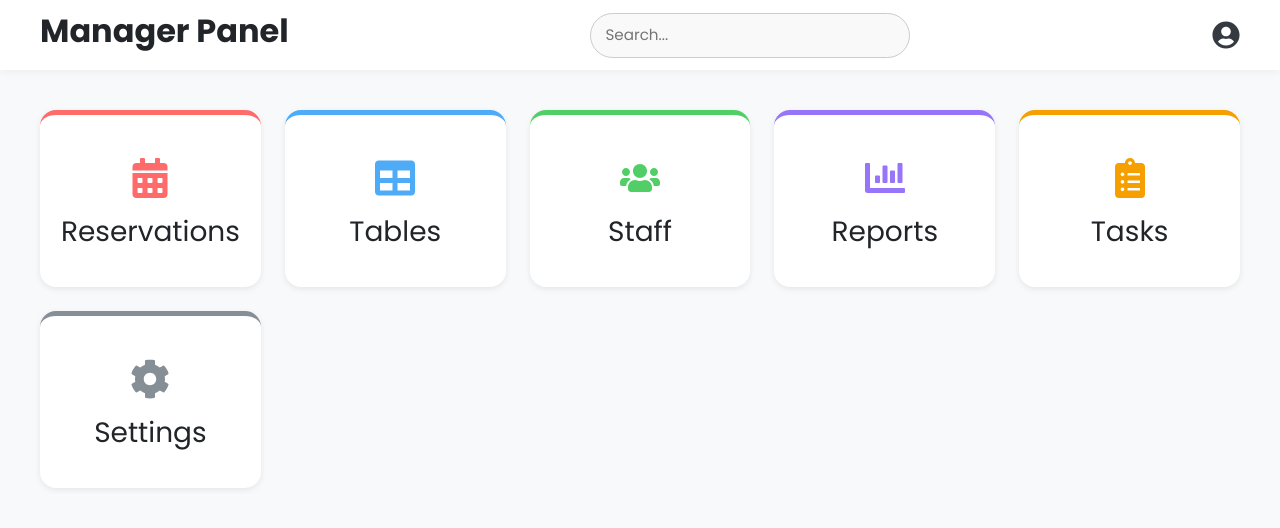
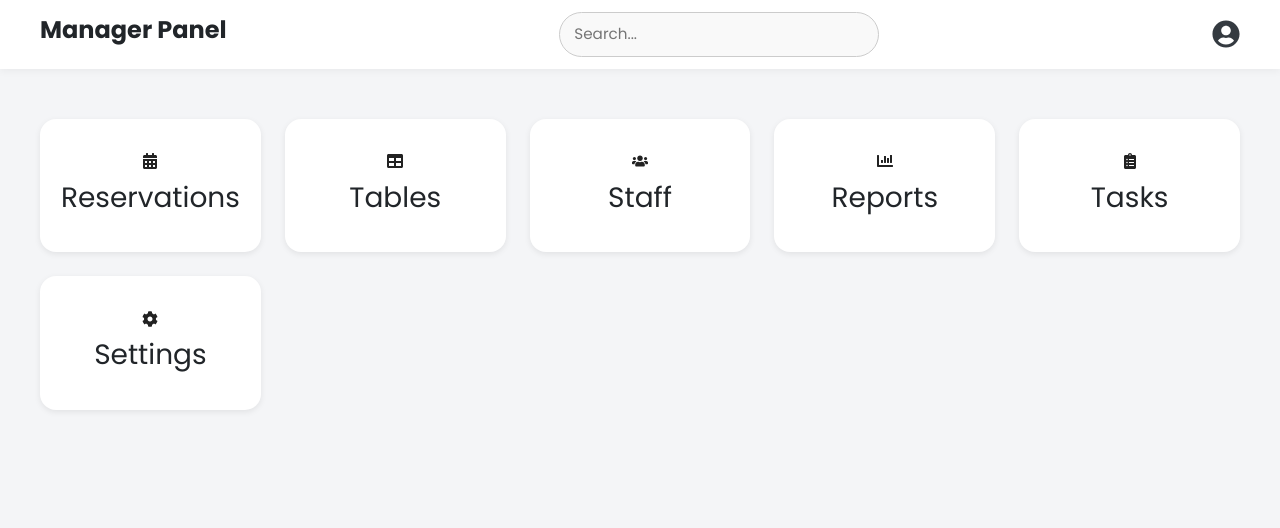
Before and after one commit to Patel-Pratham-3492/Error_404, a React (Vite) app: page /manager in a window 1280 px wide. Shown: the top 528 px of the page. Built offline with nearby package versions, Linux system fonts and the light colour scheme.

Commit message:
manager dashboard manage

```diff
--- a/src/App.jsx
+++ b/src/App.jsx
@@ -10,6 +10,7 @@ import Customerdash from './assets/components/customer/customerdash';
 import LandingPage from "./assets/components/landingPage/landingPage";
 import Login from "./assets/components/loginPage/Login";
 import Signup from "./assets/components/signupPage/signup";
+import Waiter from './assets/components/waiter/waiter';
 // import SignupManager from "./assets/components/signupPage/signup-manager";
 // import SignupStaff from "./assets/components/signupPage/signup-staff";
 
@@ -23,6 +24,8 @@ function App() {
         <Route path="/host" element={<Host />} />
         <Route path="/manager" element={<Manager />} />
         <Route path="/customerdash" element={<Customerdash />} />
+        <Route path="/waiter" element={<Waiter />} />
+
       </Routes>
     </Router>
   );
--- a/src/assets/components/Manager/Dashboard.jsx
+++ /dev/null
@@ -1,32 +0,0 @@
-import React from "react";
-import { FaChartBar, FaUsers, FaCalendarAlt, FaTable, FaClipboardList, FaCog } from "react-icons/fa";
-
-function Dashboard() {
-  const gridItems = [
-    { title: "Reservations", icon: <FaCalendarAlt />, color: "#ff6b6b" },
-    { title: "Tables", icon: <FaTable />, color: "#4dabf7" },
-    { title: "Staff", icon: <FaUsers />, color: "#51cf66" },
-    { title: "Reports", icon: <FaChartBar />, color: "#9775fa" },
-    { title: "Tasks", icon: <FaClipboardList />, color: "#f59f00" },
-    { title: "Settings", icon: <FaCog />, color: "#868e96" },
-  ];
-
-  return (
-    <section className="dashboard-grid">
-      {gridItems.map((item, index) => (
-        <div
-          key={index}
-          className="grid-card"
-          style={{ borderTop: `5px solid ${item.color}` }}
-        >
-          <div className="grid-icon" style={{ color: item.color }}>
-            {item.icon}
-          </div>
-          <h3>{item.title}</h3>
-        </div>
-      ))}
-    </section>
-  );
-}
-
-export default Dashboard;
--- a/src/assets/components/Manager/Navbar.jsx
+++ /dev/null
@@ -1,32 +0,0 @@
-import { nav } from "framer-motion/client";
-import React, {useState} from "react";
-import { FaUserCircle, FaCog, FaSignOutAlt } from "react-icons/fa";
-
-function Navbar(){
-    const [dropdownOpen, setDropdownOpen] = useState(false);
-
-    return(
-          <nav className="manager-navbar">
-      <div className="navbar-left">
-        <h2 className="manager-logo">Manager Panel</h2>
-      </div>
-
-      <div className="navbar-center">
-        <input type="text" placeholder="Search..." className="manager-search"/>
-      </div>
-
-      <div className="navbar-right">
-        <div className="profile-container"onClick={() => setDropdownOpen(!dropdownOpen)}>
-          <FaUserCircle className="profile-icon" />
-          {dropdownOpen && (
-            <div className="dropdown-menu">
-              <p><FaCog /> Settings</p>
-              <p><FaSignOutAlt /> Logout</p>
-            </div>
-          )}
-        </div>
-      </div>
-    </nav>
-    );
-}
-export default Navbar;
--- a/src/assets/components/Manager/manager.css
+++ b/src/assets/components/Manager/manager.css
@@ -14,7 +14,7 @@
   background: #ffffff;
   padding: 12px 40px;
   box-shadow: 0 2px 8px rgba(0,0,0,0.05);
-  color: #fff;
+  top: 0;
   position: sticky;
   z-index: 1000;
 }
@@ -22,6 +22,7 @@
 .manager-logo {
   font-weight: 700;
   color: #212529;
+  font-size: 1.5rem;
 }
 .manager-center {
   flex: 1;
@@ -89,7 +90,7 @@
   display: grid;
   grid-template-columns: repeat(auto-fit, minmax(220px, 1fr));
   gap: 24px;
-  padding: 40px;
+  padding: 50px 40px;
 }
 
 .grid-card {
--- a/src/assets/components/Manager/manager.jsx
+++ b/src/assets/components/Manager/manager.jsx
@@ -1,20 +1,60 @@
-import React from "react";
-import Navbar from "./Navbar";
-import Dashboard from "./Dashboard";
+import React, {useState} from "react";
+import { FaUserCircle, FaCog, FaSignOutAlt,FaChartBar, FaUsers, FaCalendarAlt,FaTable, FaClipboardList } from "react-icons/fa";
 import "./manager.css";
 
-function Manager(){
+function Manager() {
+  const [dropdownOpen, setDropdownOpen] = useState(false);
+
+  const gridItems = [
+    {title: "Reservations" , icon: <FaCalendarAlt />},
+    {title: "Tables" , icon: <FaTable />},
+    {title: "Staff" , icon: <FaUsers />},
+    {title: "Reports" , icon: <FaChartBar />},
+    {title: "Tasks" , icon: <FaClipboardList />},
+    {title: "Settings" , icon: <FaCog />},
+
+  ];
+
   return(
-    <div className="manager-container">
-      <Navbar />
+    <div className="manager-countiner">
+      {/* Navbar */}
+      <nav className="manager-navbar">
+        <div className="navbar-lest">
+          <h2 className="manager-logo">Manager Panel</h2>
+        </div>
+
+        <div className="navbar-center">
+          <input type="text" placeholder="Search..." className="manager-search" />
+        </div>
+
+        <div className="navbar-right">
+          <div className="profile-countiner" onClick={() => setDropdownOpen(!dropdownOpen)}>
+            <FaUserCircle className="profile-icon"/>
+            {dropdownOpen && (
+              <div className="dropdown-menu">
+                <p><FaCog />Settings</p>
+                <p><FaSignOutAlt/>Logout</p>
+              </div>
+            )}
+          </div>
+        </div>
+      </nav>
+
+      {/* Dashboard Start */}
       <main className="manager-main">
-        <Dashboard />
+        <section className="dashboard-grid">
+          {gridItems.map((item, index)=> (
+            <div className="grid-card" key={index} style={{borderTop: `5px solid${item.color}`}}>
+              <div className="grid0icon" style={{color: item.color}}>
+                {item.icon}
+              </div>
+              <h3>{item.title}</h3>
+            </div>
+          ))}
+        </section>
       </main>
     </div>
+  );
 
-  );
 }
-
-
-
 export default Manager;
--- a/src/assets/components/host/Dashboard.jsx
+++ b/src/assets/components/host/Dashboard.jsx
@@ -6,9 +6,9 @@ function Dashboard({ onNavigate }) {
   const menuItems = [
     { icon: <FaCalendarAlt />, title: "Reservations", desc: "Manage guest reservations", page: "reservations" },
     { icon: <FaUtensils />, title: "Tables", desc: "View available tables", page: "tables" },
+    { icon: <FaClipboardList />, title: "Orders", desc: "View and manage orders", page: "orders" },
     { icon: <FaUsers />, title: "Customers", desc: "Track customer data", page: "customers" },
     { icon: <FaChartBar />, title: "Reports", desc: "View analytics and stats", page: "reports" },
-    { icon: <FaClipboardList />, title: "Orders", desc: "View and manage orders", page: "orders" },
   ];
 
   return (
--- a/src/assets/components/waiter/waiter.jsx
+++ b/src/assets/components/waiter/waiter.jsx
@@ -1,10 +1,61 @@
-import React from "react";
+import React, {useState} from "react";
+import { FaUserCircle, FaCog, FaSignOutAlt, FaClipboardList, FaTable, FaCalendarAlt, FaChartBar,FaUsers } from "react-icons/fa";
 import "./waiter";
 
 function Waiter() {
-  return (
-    <h1>Hello, i am the Waiter</h1>
+  const [dropdownOpen, setDropdownOpen] = useState(false);
+
+  const gridItems = [
+    { title: "Orders", icon: <FaClipboardList /> },
+    { title: "Tables", icon: <FaTable /> },
+    { title: "Reservations", icon: <FaCalendarAlt /> },
+    { title: "Customer", icon: <FaUsers /> },
+    { title: "Reports", icon: <FaChartBar /> },
+    { title: "Settings", icon: <FaCog /> },
+
+  ];
+
+  return(
+    <div className="waiter-countiner">
+      {/* Navbar */}
+      <nav className="waiter-navbar">
+        <div className="navbar-left">
+          <h2 className="waiter-logo">Waiter Panel</h2>
+        </div>
+
+        <div className="navbar-center">
+          <input type="text" placeholder="Search..." className="waiter-search" />
+        </div>
+        <div className="navbar-right">
+          <div className="profile-countiner" onClick={() => setDropdownOpen(!dropdownOpen)}>
+            <FaUserCircle className="profile-icon" />
+            {dropdownOpen &&(
+              <div className="dropdown-menu">
+                <p>
+                  <FaCog />Settings
+                </p>
+                <p>
+                  <FaSignOutAlt /> Logout
+                </p>
+              </div>
+            )}
+          </div>
+        </div>
+      </nav>
+
+      {/* Dashboard */}
+      <section className="dashboard-grid">
+        {gridItems.map((item, index) => (
+          <div className="grid-card">
+            <div className="grid-icon">{item.icon}</div>
+            <h3>{item.title}</h3>
+          </div>
+        ))}
+      </section>
+
+    </div>
   );
-}
+
+ }
 
 export default Waiter;
```
Also changed, not shown: package.json (+6 -5 lines), src/assets/components/Manager/ReportsGrid.jsx (deleted), src/assets/components/Manager/Sidebar.jsx (deleted), src/assets/components/Manager/StaffTable.jsx (deleted), 1 other file (tests, documents, lock files or other folders).
